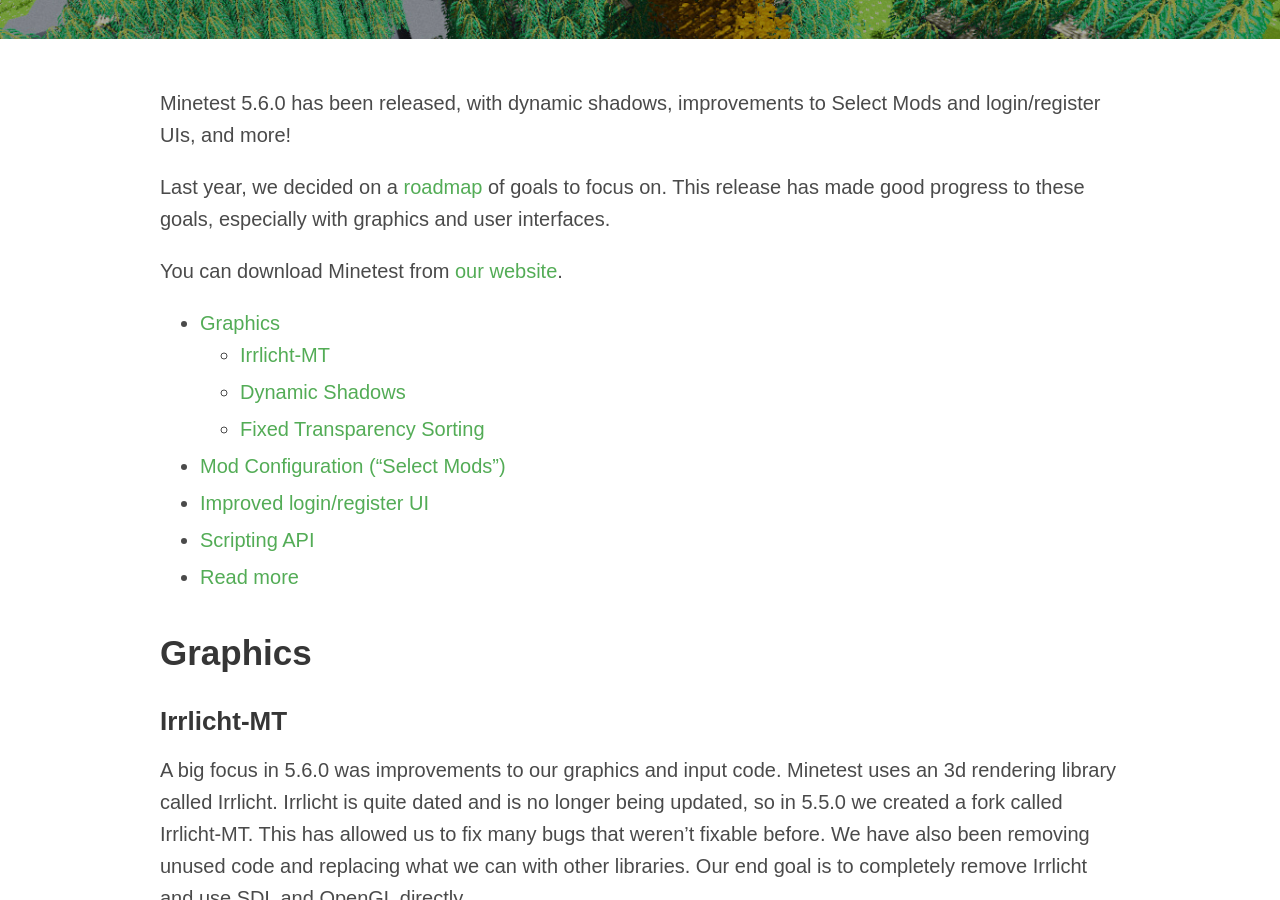
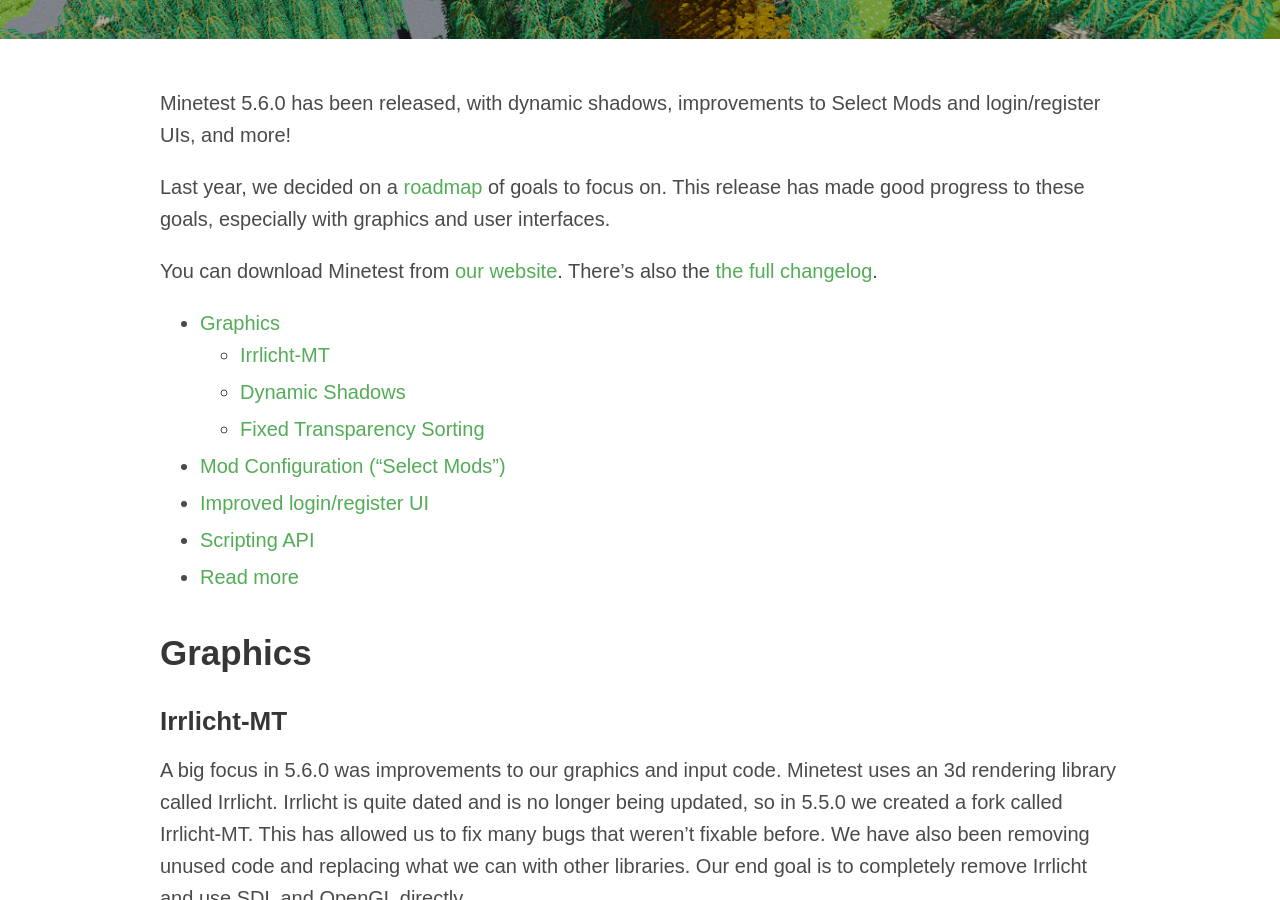
Before and after one commit to minetest/blog, a Jekyll site: the page built from _posts/2022-08-04-5.6.0-released.md, in a window 1280 px wide and 900 px high, scrolled down 415 px. Built offline with Jekyll 4.4.1, drawn with Linux system fonts in a browser that asks for light colours.

Commit message:
update 5

```diff
--- a/_posts/2022-08-04-5.6.0-released.md
+++ b/_posts/2022-08-04-5.6.0-released.md
@@ -1,6 +1,6 @@
 ---
 layout: post
-title:  "Minetest 5.6.0 released!"
+title: "Minetest 5.6.0 released!"
 author: rubenwardy
 contributors: ["Ronoaldo"]
 description: >-
@@ -31,6 +31,8 @@
 
 You can download Minetest from
 [our website](https://www.minetest.net/downloads/).
+There's also the
+[the full changelog](https://dev.minetest.net/Changelog#5.5.0_.E2.86.92_5.6.0).
 
 <!-- more -->
 
```
Also changed, not shown: other parts of _posts/2022-08-04-5.6.0-released.md (+1 -0 lines).
